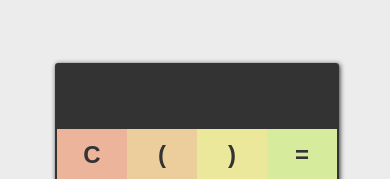
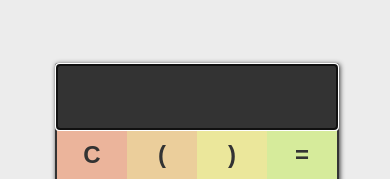
Before and after one commit to messman/simple-calc, a website built with webpack: page index.html in a window 390 px wide. Shown: the part 195-374 px from the top of the page. Built offline with nearby package versions, Linux system fonts and the light colour scheme.

Commit message:
Mobile updates - Added no zoom for pre-iOS 11 - On mouse devices auto-focus to the input on startup

```diff
--- a/index.html
+++ b/index.html
@@ -3,7 +3,7 @@
 
 <head>
 	<meta charset="utf-8">
-	<meta name="viewport" content="width=device-width">
+	<meta name="viewport" content="width=device-width, initial-scale=1.0, maximum-scale=1.0, user-scalable=no" />
 	<title>Simple Calc | messman</title>
 	<script src="dist/bundle.js"></script>
 </head>
--- a/src/scripts/draw.js
+++ b/src/scripts/draw.js
@@ -5,6 +5,11 @@ let allKeysPressed = 0;
 
 // When we started the app.
 const appStartTime = Date.now();
+
+const largeRingRadius = 80;
+const smallRingRadius = 50;
+// How large a ring is
+let ringRadius = largeRingRadius;
 
 // The canvas we will draw to.
 let canvas = null;
@@ -16,7 +21,7 @@ function resize() {
 	canvasHeight = window.innerHeight;
 	canvas.height = canvasHeight;
 
-	ringRadius = (canvasWidth < 500) ? 50 : 100;
+	ringRadius = (canvasWidth < 500) ? smallRingRadius : largeRingRadius;
 };
 window.onresize = resize;
 
@@ -82,9 +87,6 @@ function animate() {
 		isDrawing = false;
 	}
 }
-
-// How large a ring is
-let ringRadius = 100;
 
 // Returns a boolean of whether or not drawing should occur; if true, draws.
 function draw(newKeyAnimationPercent, totalElapsed) {
--- a/src/scripts/index.js
+++ b/src/scripts/index.js
@@ -36,4 +36,6 @@ document.addEventListener("DOMContentLoaded", function () {
 	});
 
 	UI.updateOutput(null);
+
+	UI.startupFocus();
 });
--- a/src/scripts/ui.js
+++ b/src/scripts/ui.js
@@ -120,6 +120,7 @@ export function updateDisplay(key) {
 	const display = document.querySelector(ui.display);
 	const displayInput = document.querySelector(ui.displayInput);
 
+	// If no key, clear the displays.
 	if (!key) {
 		display.innerHTML = "";
 		displayInput.value = "";
@@ -160,3 +161,10 @@ export function updateOutput(result) {
 	output.style.visibility = "";
 	output.innerHTML = result;
 }
+
+export function startupFocus() {
+	if (isTouch)
+		return;
+	const displayInput = document.querySelector(ui.displayInput);
+	displayInput.focus();
+}
```
Also changed, not shown: dist/bundle.js, 1 other file.
